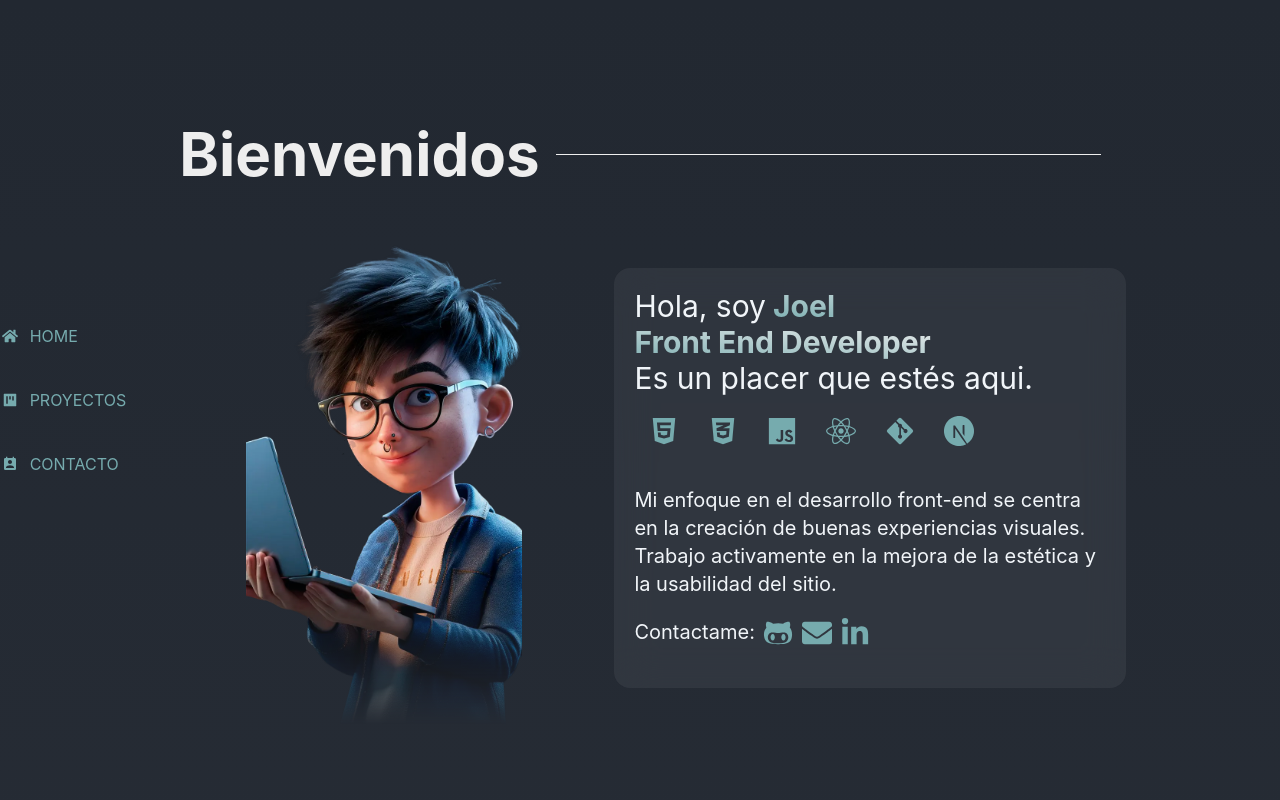
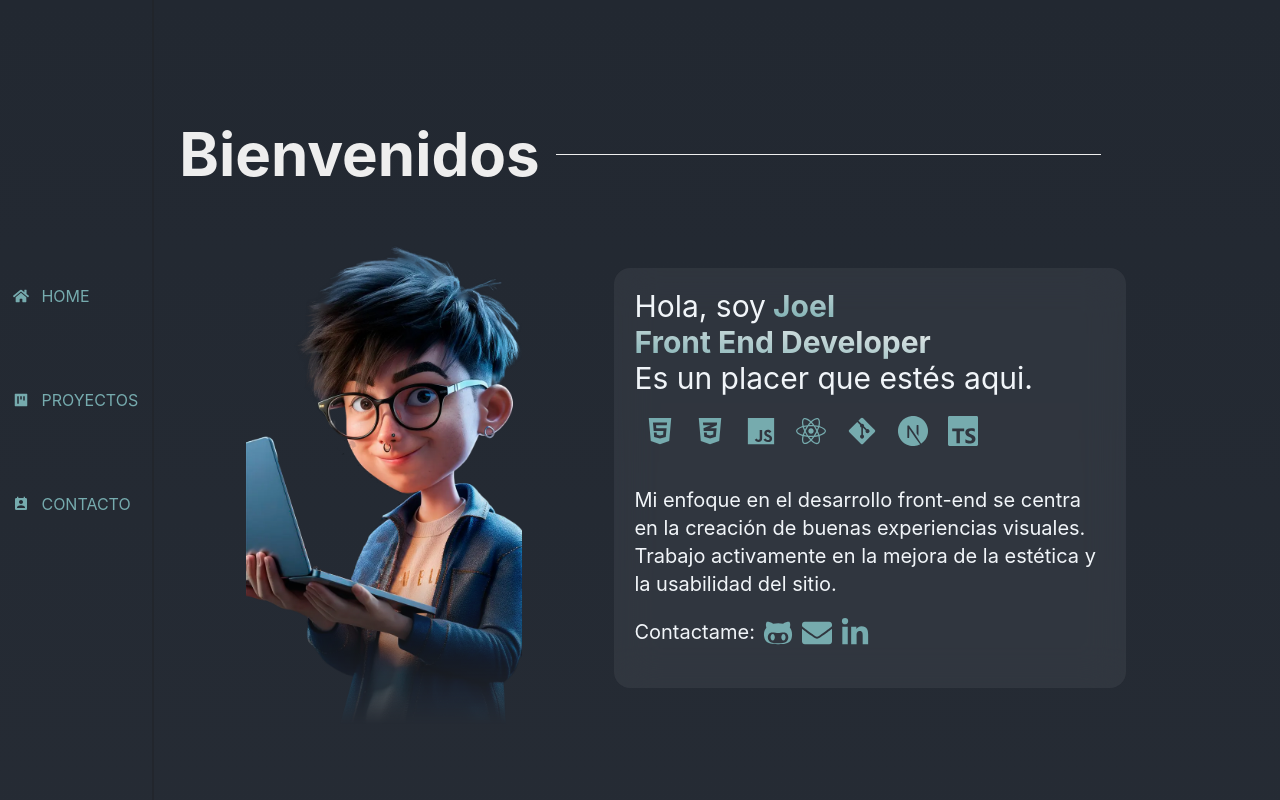
Before and after one commit to joelwaiman/OwnWeb, a React (Create React App) app: page / in a window 1280 px wide. Shown: the top 800 px of the page. Built offline with nearby package versions, Linux system fonts and the light colour scheme; what tailwindcss-animated would draw is missing.

Commit message:
add border to navbar

```diff
--- a/src/assets/iconsStack.js
+++ b/src/assets/iconsStack.js
@@ -1,7 +1,7 @@
 import React from "react";
 
 import { FaCss3Alt, FaGitAlt, FaHtml5, FaJs, FaReact } from "react-icons/fa";
-import { SiNextdotjs } from "react-icons/si";
+import { SiNextdotjs, SiTypescript } from "react-icons/si";
 
 const iconsTech = [
     {id: 0, name: <FaHtml5/>, title: 'HTML5'},
@@ -10,6 +10,7 @@ const iconsTech = [
     {id: 3, name: <FaReact/>, title: 'ReactJS'},
     {id: 4, name: <FaGitAlt/>, title: 'Git'},
     {id: 5, name: <SiNextdotjs/>, title: 'NextJS'},
+    {id: 6, name: <SiTypescript/>, title: 'Typescript'}
 ]
 
 export default iconsTech;
--- a/src/components/Header/Header.js
+++ b/src/components/Header/Header.js
@@ -18,15 +18,15 @@ export const Header = () => {
     ]
 
     return (
-        <header className='hidden fixed md:flex flex-col justify-center items-center h-[100vh] w-[10%]'>
-            <nav className='flex flex-col gap-10 items-start'>
+        <header className='hidden fixed md:flex flex-col justify-center border-r-2 border-[rgba(33,34,38,0.5)] items-center h-[100vh] w-[12%]'>
+            <nav className='flex flex-col gap-10'>
                 {menu.map((circ) => {
                     return (
                         <HashLink
                             smooth
                             to={circ.route}
                             key={circ.id}
-                            className='relative'
+                            className='relative w-full'
                         >
                             {location.hash === circ.route && (
                                 <div className='absolute top-3 -right-3 w-10 h-10 bg-[#76ABAE] rounded-xl transition-transform duration-1000 ease-in-out'
@@ -36,11 +36,11 @@ export const Header = () => {
                                 className={
                                     location.hash === circ.route
                                         ? 'flex items-center gap-3 bg-[rgba(34,40,49,0.7)] backdrop-blur-[20px] p-5 rounded-xl text-[#e7e7e7] transition-all duration-500 ease-in-out relative'
-                                        : 'flex items-center gap-3 text-[#76ABAE] px-5 transition-all duration-500 ease-in-out hover:text-[#e7e7e7] rounded-[25%] relative'
+                                        : 'flex items-center gap-3 text-[#76ABAE] p-5 transition-all duration-500 ease-in-out hover:text-[#e7e7e7] rounded-[25%] relative'
                                 }
                             >
-                                <p className>{circ.icon}</p>
-                                <p className=''>{circ.name}</p>
+                                <p>{circ.icon}</p>
+                                <p>{circ.name}</p>
                             </div>
                         </HashLink>
                     );
```
